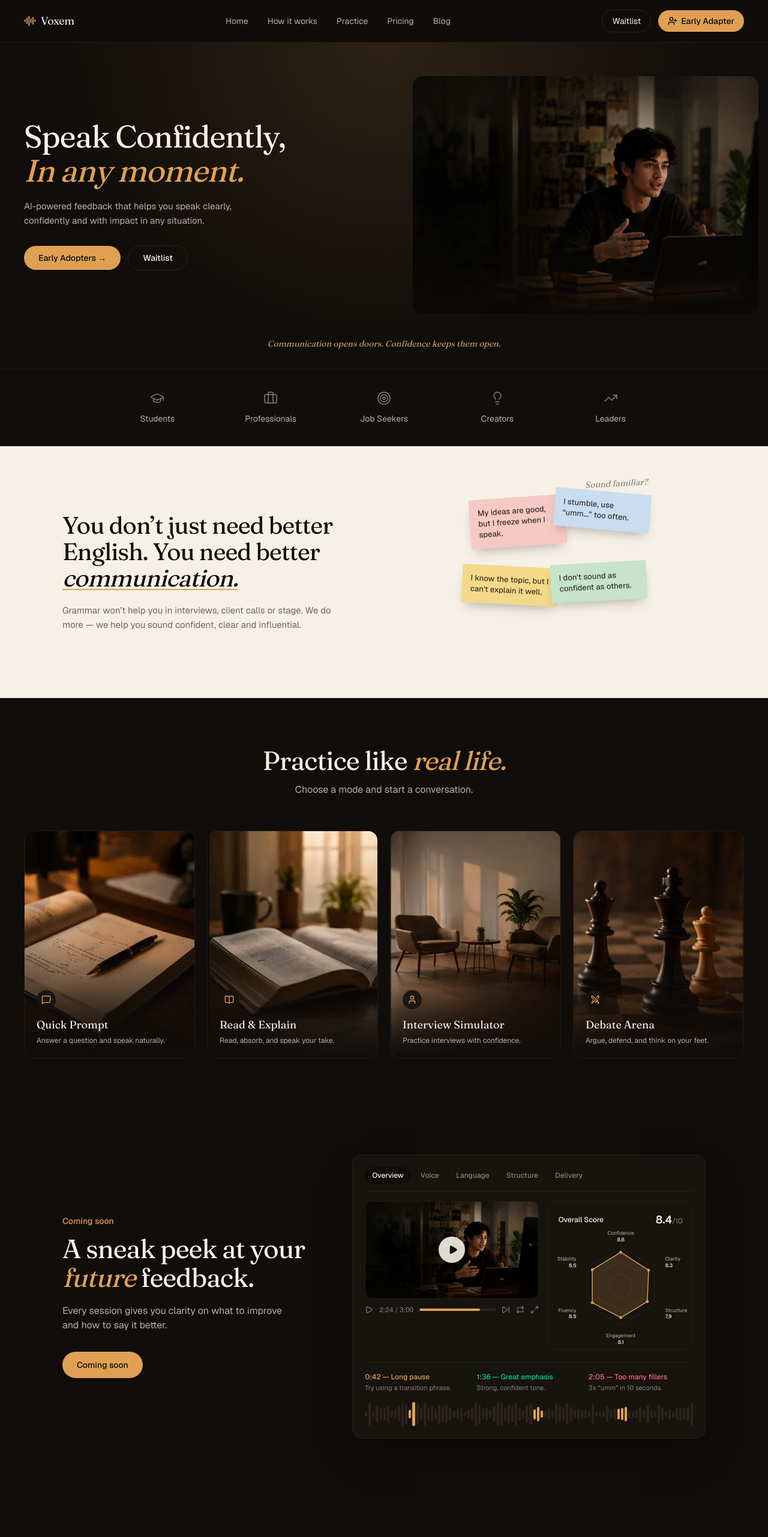
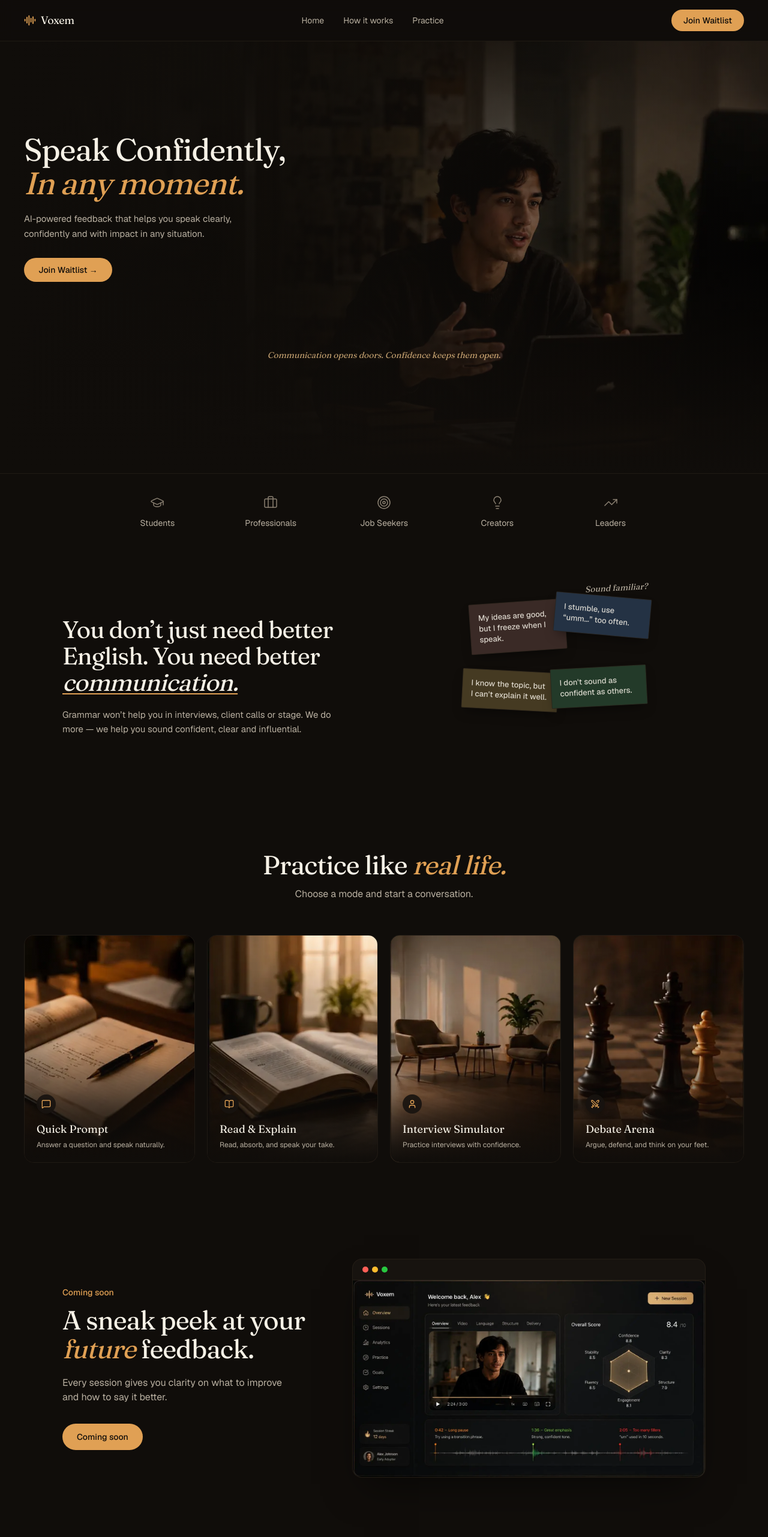
Before and after one commit to SurajAiri/confidence-speak-up, a Next.js app in the folder apps/demo/: page / in a window 1280 px wide. Shown: the top 2563 px of the page at 60% size. Built offline with nearby package versions, Linux system fonts and the light colour scheme.

Commit message:
improving-ui-landing-page

```diff
--- a/apps/demo/src/components/feedback-preview.tsx
+++ b/apps/demo/src/components/feedback-preview.tsx
@@ -1,52 +1,7 @@
-"use client";
-
-import { Maximize2, Pause, Play, Repeat, SkipForward } from "lucide-react";
 import Image from "next/image";
-import { useState } from "react";
 import { Reveal } from "./reveal";
-import { ScoreRadar } from "./score-radar";
-
-const TABS = ["Overview", "Voice", "Language", "Structure", "Delivery"];
-
-const MARKERS = [
-  { time: "0:42", tone: "warn", label: "Long pause", note: "Try using a transition phrase.", position: 14 },
-  { time: "1:36", tone: "good", label: "Great emphasis", note: "Strong, confident tone.", position: 52 },
-  { time: "2:05", tone: "bad", label: "Too many fillers", note: "3x \u201cumm\u201d in 10 seconds.", position: 78 },
-];
-
-const toneColor: Record<string, string> = {
-  warn: "text-amber",
-  good: "text-emerald-400",
-  bad: "text-rose-400",
-};
-
-function Waveform() {
-  // Deterministic pseudo-random bar heights so server and client render match.
-  const bars = Array.from({ length: 90 }, (_, i) => {
-    const seed = Math.sin(i * 12.9898) * 43758.5453;
-    return 20 + Math.abs(seed - Math.floor(seed)) * 80;
-  });
-
-  return (
-    <div className="flex h-10 items-center gap-[2px]">
-      {bars.map((h, i) => {
-        const isMarker = MARKERS.some((m) => Math.abs(m.position - (i / bars.length) * 100) < 1.5);
-        return (
-          <span
-            key={i}
-            className={`w-full rounded-full ${isMarker ? "bg-amber" : "bg-ink-line"}`}
-            style={{ height: `${h.toFixed(2)}%` }}
-          />
-        );
-      })}
-    </div>
-  );
-}
 
 export function FeedbackPreview() {
-  const [activeTab, setActiveTab] = useState("Overview");
-  const [playing, setPlaying] = useState(false);
-
   return (
     <section id="how-it-works" className="bg-ink py-20">
       <div className="mx-auto max-w-6xl px-6 lg:px-10">
@@ -69,85 +24,22 @@ export function FeedbackPreview() {
           </Reveal>
 
           <Reveal delay={0.15}>
-            <div className="rounded-2xl border border-ink-line/70 bg-ink-soft p-4 shadow-[0_30px_60px_-20px_rgba(0,0,0,0.5)] sm:p-5">
-              <div className="flex gap-1 border-b border-ink-line/70 pb-3">
-                {TABS.map((tab) => (
-                  <button
-                    key={tab}
-                    onClick={() => setActiveTab(tab)}
-                    className={`rounded-full px-3 py-1.5 text-xs font-medium transition-colors ${
-                      activeTab === tab
-                        ? "bg-ink text-cream"
-                        : "text-text-dim hover:text-text-muted"
-                    }`}
-                  >
-                    {tab}
-                  </button>
-                ))}
+            <div className="overflow-hidden rounded-2xl border border-ink-line/70 bg-ink-soft shadow-[0_30px_60px_-20px_rgba(0,0,0,0.5)]">
+              {/* macOS-style window chrome */}
+              <div className="flex items-center gap-1.5 border-b border-ink-line/70 px-4 py-3">
+                <span className="size-2.5 rounded-full bg-[#ff5f57]" />
+                <span className="size-2.5 rounded-full bg-[#febc2e]" />
+                <span className="size-2.5 rounded-full bg-[#28c840]" />
               </div>
 
-              <div className="mt-4 grid grid-cols-1 gap-4 sm:grid-cols-[1.2fr_1fr]">
-                <div>
-                  <div className="relative aspect-video overflow-hidden rounded-xl border border-ink-line/60">
-                    <Image
-                      src="/background.webp"
-                      alt="Practice session recording preview"
-                      fill
-                      sizes="(min-width: 640px) 320px, 90vw"
-                      className="object-cover"
-                    />
-                    <button
-                      onClick={() => setPlaying((p) => !p)}
-                      className="absolute inset-0 flex items-center justify-center bg-ink/0 transition-colors hover:bg-ink/20"
-                      aria-label={playing ? "Pause" : "Play"}
-                    >
-                      <span className="flex size-11 items-center justify-center rounded-full bg-cream/90 text-ink">
-                        {playing ? (
-                          <Pause className="size-4" fill="currentColor" />
-                        ) : (
-                          <Play className="size-4 translate-x-0.5" fill="currentColor" />
-                        )}
-                      </span>
-                    </button>
-                  </div>
-                  <div className="mt-2.5 flex items-center gap-2.5 text-text-dim">
-                    <button onClick={() => setPlaying((p) => !p)} aria-label="Play">
-                      {playing ? <Pause className="size-3.5" /> : <Play className="size-3.5" />}
-                    </button>
-                    <span className="text-[11px] tabular-nums">2:24 / 3:00</span>
-                    <div className="h-1 flex-1 overflow-hidden rounded-full bg-ink-line">
-                      <div className="h-full w-[80%] rounded-full bg-amber" />
-                    </div>
-                    <SkipForward className="size-3.5" />
-                    <Repeat className="size-3.5" />
-                    <Maximize2 className="size-3.5" />
-                  </div>
-                </div>
-
-                <div className="flex flex-col items-center justify-center rounded-xl border border-ink-line/60 py-2">
-                  <div className="flex w-full items-center justify-between px-4 pt-2">
-                    <span className="text-xs font-medium text-cream">Overall Score</span>
-                    <span className="text-lg font-semibold text-cream">
-                      8.4<span className="text-xs font-normal text-text-dim">/10</span>
-                    </span>
-                  </div>
-                  <ScoreRadar />
-                </div>
-              </div>
-
-              <div className="mt-5 grid grid-cols-1 gap-3 border-t border-ink-line/70 pt-4 sm:grid-cols-3">
-                {MARKERS.map((m) => (
-                  <div key={m.time}>
-                    <p className="text-xs font-medium">
-                      <span className={toneColor[m.tone]}>{m.time} — {m.label}</span>
-                    </p>
-                    <p className="mt-0.5 text-[11px] text-text-dim">{m.note}</p>
-                  </div>
-                ))}
-              </div>
-
-              <div className="mt-4">
-                <Waveform />
+              <div className="relative aspect-[1477/825] w-full">
+                <Image
+                  src="/demo.webp"
+                  alt="Preview of the Voxem dashboard showing session feedback, an overall score, and a breakdown of confidence, clarity, fluency, and structure"
+                  fill
+                  sizes="(min-width: 1024px) 660px, 90vw"
+                  className="object-cover object-top"
+                />
               </div>
             </div>
           </Reveal>
--- a/apps/demo/src/components/hero.tsx
+++ b/apps/demo/src/components/hero.tsx
@@ -17,19 +17,19 @@ const CHIPS: Chip[] = [
   {
     icon: <CheckCircle2 className="size-3.5 text-amber" strokeWidth={2.5} />,
     label: "Great energy!",
-    className: "left-[62%] top-[6%] sm:left-[68%]",
+    className: "left-[10%] top-[14%]",
     delay: 0,
   },
   {
     icon: <Gauge className="size-3.5 text-amber" strokeWidth={2.5} />,
     label: "Speak a bit slower",
-    className: "left-[68%] top-[28%] sm:left-[74%]",
+    className: "left-[28%] top-[38%]",
     delay: 1.1,
   },
   {
     icon: <ListTree className="size-3.5 text-amber" strokeWidth={2.5} />,
     label: "Clear structure",
-    className: "left-[64%] top-[50%] sm:left-[70%]",
+    className: "left-[16%] top-[60%]",
     delay: 2.2,
   },
 ];
@@ -63,12 +63,25 @@ function FeedbackChip({ chip }: { chip: Chip }) {
 
 export function Hero() {
   return (
-    <section id="top" className="relative overflow-hidden pt-10 pb-8 sm:pt-14">
-      <div className="pointer-events-none absolute inset-x-0 top-0 -z-10 h-[600px] bg-[radial-gradient(ellipse_at_top,rgba(224,160,84,0.14),transparent_60%)]" />
+    <section id="top" className="relative min-h-[640px] overflow-hidden pt-10 pb-16 sm:pt-14 sm:min-h-[720px]">
+      {/* Full-bleed background photo */}
+      <div className="absolute inset-0 -z-10">
+        <Image
+          src="/background.webp"
+          alt="A person speaking confidently into a laptop during a practice session"
+          fill
+          priority
+          sizes="100vw"
+          className="object-cover"
+        />
+        {/* Left-to-right fade so the headline stays readable over the photo */}
+        <div className="absolute inset-0 bg-gradient-to-r from-ink via-ink/70 to-ink/10" />
+        <div className="absolute inset-0 bg-gradient-to-t from-ink via-ink/10 to-ink/40" />
+      </div>
 
-      <div className="mx-auto grid max-w-7xl grid-cols-1 items-center gap-10 px-6 lg:grid-cols-[1fr_1.15fr] lg:gap-4 lg:px-10">
+      <div className="relative mx-auto max-w-7xl px-6 lg:px-10">
         <motion.div
-          className="relative z-10"
+          className="relative z-10 max-w-lg py-16 sm:py-24"
           initial={{ opacity: 0, y: 20 }}
           animate={{ opacity: 1, y: 0 }}
           transition={{ duration: 0.7, ease: [0.16, 1, 0.3, 1] }}
@@ -88,45 +101,20 @@ export function Hero() {
               href="#waitlist"
               className="rounded-full bg-amber px-6 py-2.5 text-sm font-medium text-ink transition-colors hover:bg-amber-soft"
             >
-              Early Adopters →
-            </a>
-            <a
-              href="#waitlist"
-              className="rounded-full border border-ink-line px-6 py-2.5 text-sm font-medium text-cream transition-colors hover:border-text-muted"
-            >
-              Waitlist
+              Join Waitlist →
             </a>
           </div>
         </motion.div>
 
-        <motion.div
-          className="relative mx-auto aspect-[16/11] w-full max-w-xl lg:-mr-6"
-          initial={{ opacity: 0, scale: 0.97 }}
-          animate={{ opacity: 1, scale: 1 }}
-          transition={{ duration: 0.8, ease: [0.16, 1, 0.3, 1], delay: 0.15 }}
-        >
-          <div className="absolute inset-0 overflow-hidden rounded-2xl">
-            <Image
-              src="/background.webp"
-              alt="A person speaking confidently into a laptop during a practice session"
-              fill
-              priority
-              sizes="(min-width: 1024px) 576px, 90vw"
-              className="object-cover"
-            />
-            <div className="absolute inset-0 bg-gradient-to-r from-ink/10 via-transparent to-ink/25" />
-            <div className="absolute inset-0 bg-gradient-to-t from-ink/50 via-transparent to-transparent" />
-            <div className="pointer-events-none absolute inset-0 [mask-image:linear-gradient(to_right,black_75%,transparent_100%)] bg-ink/0" />
-          </div>
-
+        <div className="pointer-events-none absolute inset-y-0 right-0 hidden w-[46%] lg:block">
           {CHIPS.map((chip) => (
             <FeedbackChip key={chip.label} chip={chip} />
           ))}
-        </motion.div>
+        </div>
       </div>
 
       <Reveal>
-        <p className="mx-auto mt-10 max-w-xl px-6 text-center font-display text-sm italic text-amber-soft/80">
+        <p className="relative mx-auto mt-4 max-w-xl px-6 text-center font-display text-sm italic text-amber-soft/80">
           Communication opens doors. Confidence keeps them open.
         </p>
       </Reveal>
--- a/apps/demo/src/components/nav.tsx
+++ b/apps/demo/src/components/nav.tsx
@@ -1,11 +1,9 @@
-import { AudioLines, UserPlus } from "lucide-react";
+import { AudioLines } from "lucide-react";
 
 const LINKS = [
   { label: "Home", href: "#top" },
   { label: "How it works", href: "#how-it-works" },
   { label: "Practice", href: "#practice" },
-  { label: "Pricing", href: "#pricing" },
-  { label: "Blog", href: "#blog" },
 ];
 
 export function Nav() {
@@ -32,16 +30,9 @@ export function Nav() {
         <div className="flex items-center gap-3">
           <a
             href="#waitlist"
-            className="hidden rounded-full border border-ink-line px-4 py-2 text-sm text-cream transition-colors hover:border-text-muted sm:inline-block"
+            className="inline-flex items-center rounded-full bg-amber px-5 py-2 text-sm font-medium text-ink transition-colors hover:bg-amber-soft"
           >
-            Waitlist
-          </a>
-          <a
-            href="#waitlist"
-            className="inline-flex items-center gap-1.5 rounded-full bg-amber px-4 py-2 text-sm font-medium text-ink transition-colors hover:bg-amber-soft"
-          >
-            <UserPlus className="size-4" strokeWidth={2.25} />
-            Early Adapter
+            Join Waitlist
           </a>
         </div>
       </div>
--- a/apps/demo/src/components/problem.tsx
+++ b/apps/demo/src/components/problem.tsx
@@ -4,15 +4,15 @@ import { motion } from "motion/react";
 import { Reveal } from "./reveal";
 
 const NOTES = [
-  { text: "My ideas are good, but I freeze when I speak.", rotate: -4, bg: "#f6c9c4", top: "2%", left: "6%" },
-  { text: "I stumble, use \u201cumm...\u201d too often.", rotate: 5, bg: "#c9dcf0", top: "-2%", left: "50%" },
-  { text: "I know the topic, but I can't explain it well.", rotate: 3, bg: "#f4d98a", top: "46%", left: "2%" },
-  { text: "I don't sound as confident as others.", rotate: -3, bg: "#c7e3c9", top: "44%", left: "48%" },
+  { text: "My ideas are good, but I freeze when I speak.", rotate: -4, bg: "#3a2a26", top: "2%", left: "6%" },
+  { text: "I stumble, use \u201cumm...\u201d too often.", rotate: 5, bg: "#243244", top: "-2%", left: "50%" },
+  { text: "I know the topic, but I can't explain it well.", rotate: 3, bg: "#453a22", top: "46%", left: "2%" },
+  { text: "I don't sound as confident as others.", rotate: -3, bg: "#233a29", top: "44%", left: "48%" },
 ];
 
 export function Problem() {
   return (
-    <section className="bg-cream py-20 text-ink">
+    <section className="bg-ink py-20 text-cream">
       <div className="mx-auto grid max-w-6xl grid-cols-1 items-center gap-16 px-6 lg:grid-cols-2 lg:px-10">
         <Reveal>
           <h2 className="font-display text-4xl leading-[1.1] tracking-tight sm:text-[2.5rem]">
@@ -21,7 +21,7 @@ export function Problem() {
               communication.
             </span>
           </h2>
-          <p className="mt-5 max-w-md text-[15px] leading-relaxed text-ink/60">
+          <p className="mt-5 max-w-md text-[15px] leading-relaxed text-text-muted">
             Grammar won&rsquo;t help you in interviews, client calls or
             stage. We do more — we help you sound confident, clear and
             influential.
@@ -33,7 +33,7 @@ export function Problem() {
             {NOTES.map((note, i) => (
               <motion.div
                 key={note.text}
-                className="absolute w-[50%] rounded-[2px] p-3.5 text-[13px] font-medium leading-snug text-ink/80 shadow-[0_10px_20px_-8px_rgba(0,0,0,0.3)]"
+                className="absolute w-[50%] rounded-[2px] border border-ink-line/70 p-3.5 text-[13px] font-medium leading-snug text-cream/85 shadow-[0_10px_20px_-8px_rgba(0,0,0,0.5)]"
                 style={{
                   backgroundColor: note.bg,
                   top: note.top,
@@ -49,7 +49,7 @@ export function Problem() {
                 {note.text}
               </motion.div>
             ))}
-            <span className="font-display absolute -top-7 right-1 -rotate-3 text-sm italic text-ink/50">
+            <span className="font-display absolute -top-7 right-1 -rotate-3 text-sm italic text-text-muted">
               Sound familiar?
             </span>
           </div>
```
